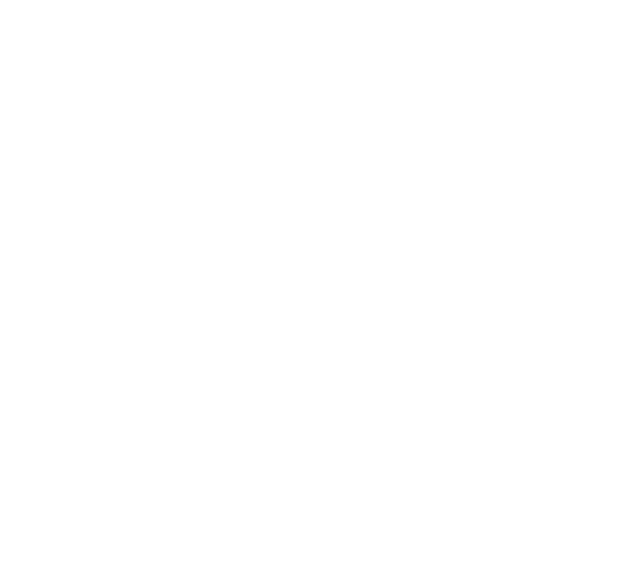
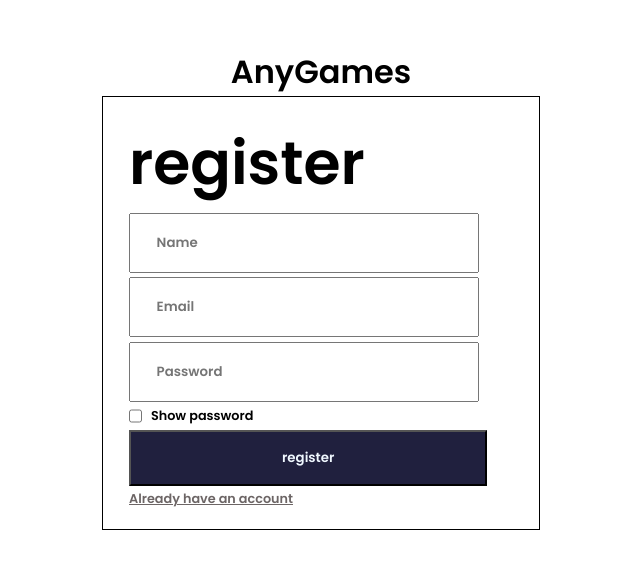
Before and after one commit to pgyanesh/AnyGames, a React (Create React App) app: page /register in a window 1280 px wide. Before the commit this address had no page. Shown: the part 111-680 px from the top of the page, without its empty margins (319-959 px from the left). Built offline with nearby package versions, Linux system fonts and the light colour scheme; a web font is replaced by a local one.

Commit message:
Adding register page

```diff
--- a/src/App.js
+++ b/src/App.js
@@ -6,6 +6,7 @@
   Route,
   Routes
 } from "react-router-dom";
+import Register from './Pages/Register/Register';
 
 const App = () => {
   return (
@@ -14,7 +15,7 @@
       <Routes>
       <Route path='/' element={<FirstPage/>}/>
      <Route path='/login' element={ <LoginSignup/>}/>
-
+     <Route path='/register' element={<Register/>}/>
      </Routes>
      </BrowserRouter>
     </div>
--- a/src/Pages/LoginSignup/LoginSignup.jsx
+++ b/src/Pages/LoginSignup/LoginSignup.jsx
@@ -1,5 +1,6 @@
 import React from 'react'
 import './LoginSignup.css'
+import { Link } from 'react-router-dom'
 const LoginSignup = () => {
   return (
     <div className='login-container'>
@@ -15,7 +16,7 @@
         </div>
         <button id='login-button'>Login</button>
         <div className="login-link">
-        <a href='/'>Create an account</a>
+        <Link to='/register'>Create an account</Link>
         </div>
       </div>
     </div>
--- /dev/null
+++ b/src/Pages/Register/Register.css
@@ -0,0 +1,61 @@
+.register-container{
+    display: flex;
+    flex-direction: column;
+    height: 100vh;
+    width: 100vw;
+    align-items: center;
+    justify-content: center;
+}
+.register-box{
+    height: 50vh;
+    width: 30vw;
+    display: flex;
+    flex-direction: column;
+    align-items: flex-start;
+    justify-content: space-evenly;
+    border: 1px solid black;
+    padding: 2vh 2vw;
+}
+
+#register-name{
+    width: 25vw;
+    height: 7vh;
+    padding-left: 2vw;
+}
+#register-email{
+    width: 25vw;
+    height: 7vh;
+    padding-left: 2vw;
+}
+#register-password{
+    width: 25vw;
+    height: 7vh;
+    padding-left: 2vw;
+}
+#register-title{
+    font-size: 5vh;
+
+
+}
+#register-button{
+    height: 7vh;
+    width: 28vw;
+    background-color: rgb(32, 32, 62);
+    color: aliceblue;
+}
+.register-showPassword{
+    display: flex;
+   font-size: 0.8rem;
+}
+.register-showPassword p{
+    padding: 0px 0.7vw;
+}
+.register-link{
+    display: flex;
+
+}
+.register-link a{
+    color: rgb(108, 101, 101);
+
+   font-size: 0.8rem;
+}
--- /dev/null
+++ b/src/Pages/Register/Register.jsx
@@ -0,0 +1,28 @@
+import React from 'react'
+import './Register.css'
+const Register = () => {
+  return (
+    <div>
+      <div className='register-container'>
+      <div className="register-heading">
+        <h1>AnyGames</h1>
+      </div>
+      <div className="register-box">
+        <div id="register-title"><h2>register</h2></div>
+        <input id='register-name' type='text' placeholder='Name'/>
+        <input id='register-email' type='email' placeholder='Email'/>
+        <input id='register-password' type='password' placeholder='Password' />
+        <div className="register-showPassword">
+        <input type='checkbox'/><p>Show password</p>
+        </div>
+        <button id='register-button'>register</button>
+        <div className="register-link">
+        <a href='/login'>Already have an account</a>
+        </div>
+      </div>
+    </div>
+    </div>
+  )
+}
+
+export default Register
```
